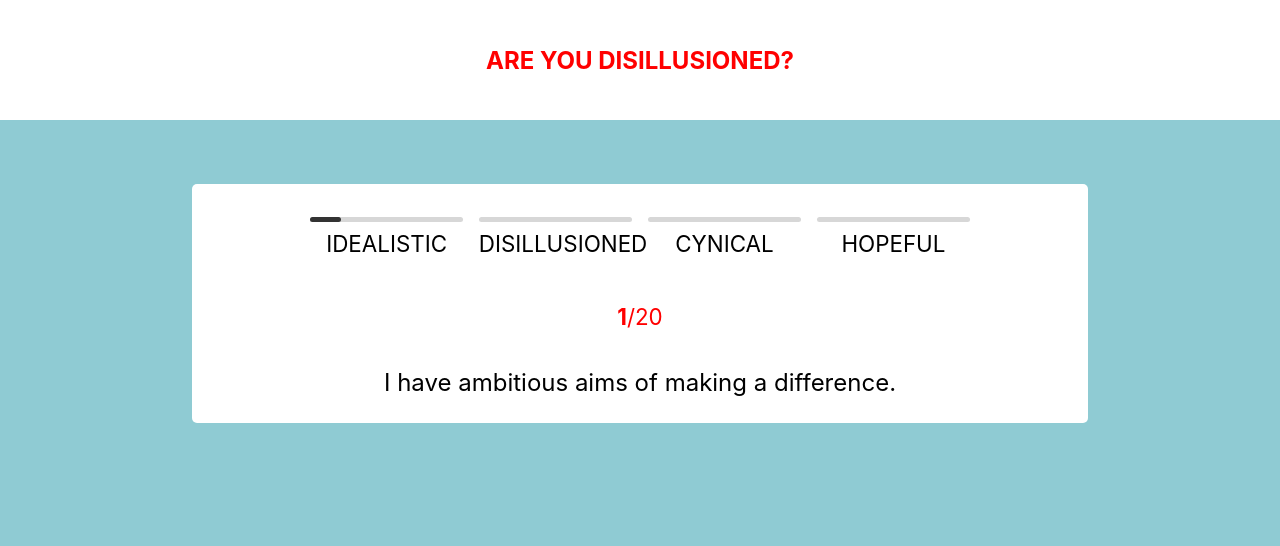
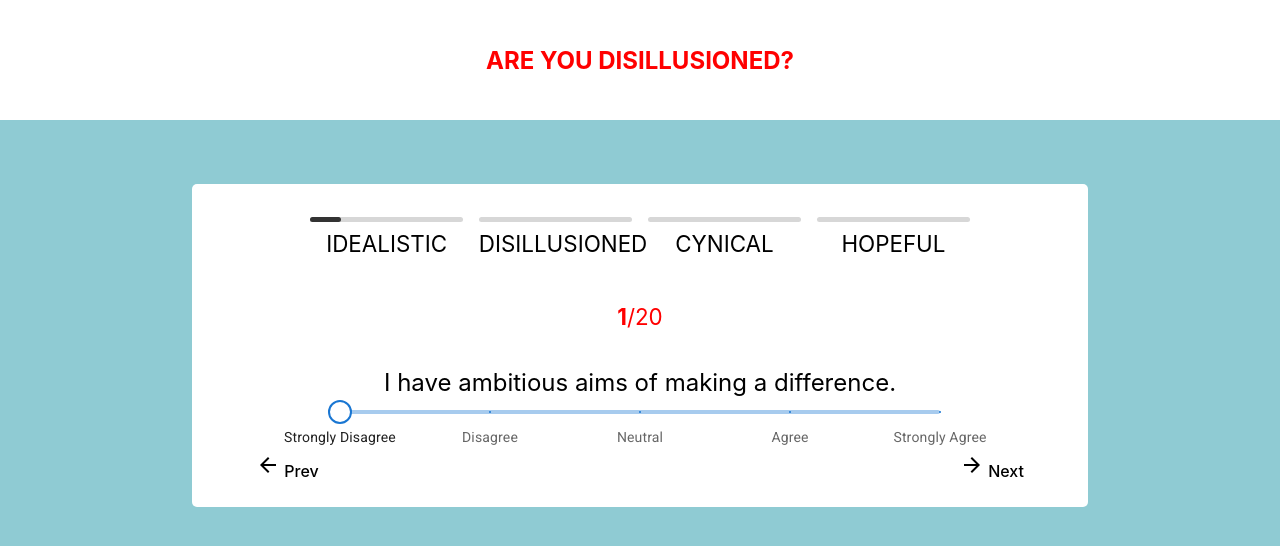
Before and after one commit to Hriday1321/StudioAssessment, a React (Create React App) app: page / in a window 1280 px wide. Shown: the top 546 px of the page. Built offline with nearby package versions, Linux system fonts and the light colour scheme; the HTML template or start-up script is replaced by a standard one.

Commit message:
all content present almost

```diff
--- a/package.json
+++ b/package.json
@@ -5,6 +5,7 @@
   "dependencies": {
     "@emotion/react": "^11.10.5",
     "@emotion/styled": "^11.10.5",
+    "@mui/icons-material": "^5.10.9",
     "@mui/material": "^5.10.11",
     "@testing-library/jest-dom": "^5.16.5",
     "@testing-library/react": "^13.4.0",
--- a/src/components/Body/Body.elements.js
+++ b/src/components/Body/Body.elements.js
@@ -22,6 +22,14 @@ export const Cont2 = styled.div`
     margin: 5% 0;
 `
 
+export const Cont3 = styled.div`
+    display: flex;
+    justify-content: space-between;
+    align-items: center;
+    font-size: 1em;
+    font-weight: 500;
+`
+
 export const Div = styled.div`
     width: 20%;
     color: black;
--- a/src/components/Body/Body.js
+++ b/src/components/Body/Body.js
@@ -1,7 +1,11 @@
 import React from 'react'
 import Bar from '../Bar/Bar'
-import { Container, Cont, Cont2, Div } from './Body.elements'
+import { Container, Cont, Cont2, Cont3, Div } from './Body.elements'
 import { data } from './../../utils/data'
+import Slider from '../Slider/Slider';
+
+import ArrowBackIcon from '@mui/icons-material/ArrowBack';
+import ArrowForwardIcon from '@mui/icons-material/ArrowForward';
 
 function Body() {
   const [value, setValue] = React.useState(1);
@@ -9,7 +13,7 @@ function Body() {
     <Container>
         <Cont>
             <Div>
-                <Bar value='20'/>
+                <Bar value={20 * value}/>
                 IDEALISTIC
             </Div>
             <Div>
@@ -29,6 +33,11 @@ function Body() {
             <b>{value}</b>/20
         </Cont2>
         <Cont>{data[value - 1].ques}</Cont>
+        <Cont><Slider value = {value} set = {setValue}/></Cont>
+        <Cont3>
+            <div><ArrowBackIcon /> Prev</div>
+            <div><ArrowForwardIcon /> Next</div>
+        </Cont3>
     </Container>
   )
 }
--- /dev/null
+++ b/src/components/Slider/Slider.elements.js
@@ -0,0 +1,19 @@
+import styled from 'styled-components'
+import Slider from '@mui/material/Slider';
+
+export const StyledSlider = styled(Slider)({
+    color: '#52af77',
+    height: 8,
+    '& .MuiSlider-thumb': {
+        height: 24,
+        width: 24,
+        backgroundColor: '#fff',
+        border: '2px solid currentColor',
+        '&:focus, &:hover, &.Mui-active, &.Mui-focusVisible': {
+          boxShadow: 'inherit',
+        },
+        '&:before': {
+          display: 'none',
+        },
+      },
+})
--- /dev/null
+++ b/src/components/Slider/Slider.js
@@ -0,0 +1,57 @@
+import React from 'react'
+import Box from '@mui/material/Box';
+import { StyledSlider } from './Slider.elements'
+
+const marks = [
+    {
+      value: 0,
+      label: 'Strongly Disagree',
+    },
+    {
+      value: 25,
+      label: 'Disagree',
+    },
+    {
+      value: 50,
+      label: 'Neutral',
+    },
+    {
+      value: 75,
+      label: 'Agree',
+    },
+    {
+      value: 100,
+      label: 'Strongly Agree',
+    },
+  ];
+
+  function valuetext(value) {
+    return `${value}`;
+  }
+
+  function valueLabelFormat(value) {
+    return marks.findIndex((mark) => mark.value === value) + 1;
+  }
+
+function Slider(props) {
+    return (
+      <Box sx={{ width: 600 }}>
+        <StyledSlider
+          aria-label="Restricted values"
+          defaultValue={null}
+          valueLabelFormat={valueLabelFormat}
+          getAriaValueText={valuetext}
+          step={null}
+          valueLabelDisplay="auto"
+          marks={marks}
+          onChange={(e) => {
+            e.target.value = 0;
+            if(props.value < 3)
+            props.set(props.value + 1)
+        }}
+        />
+      </Box>
+    );
+}
+
+export default Slider
```
Also changed, not shown: 1 other file (tests, documents, lock files or other folders).
